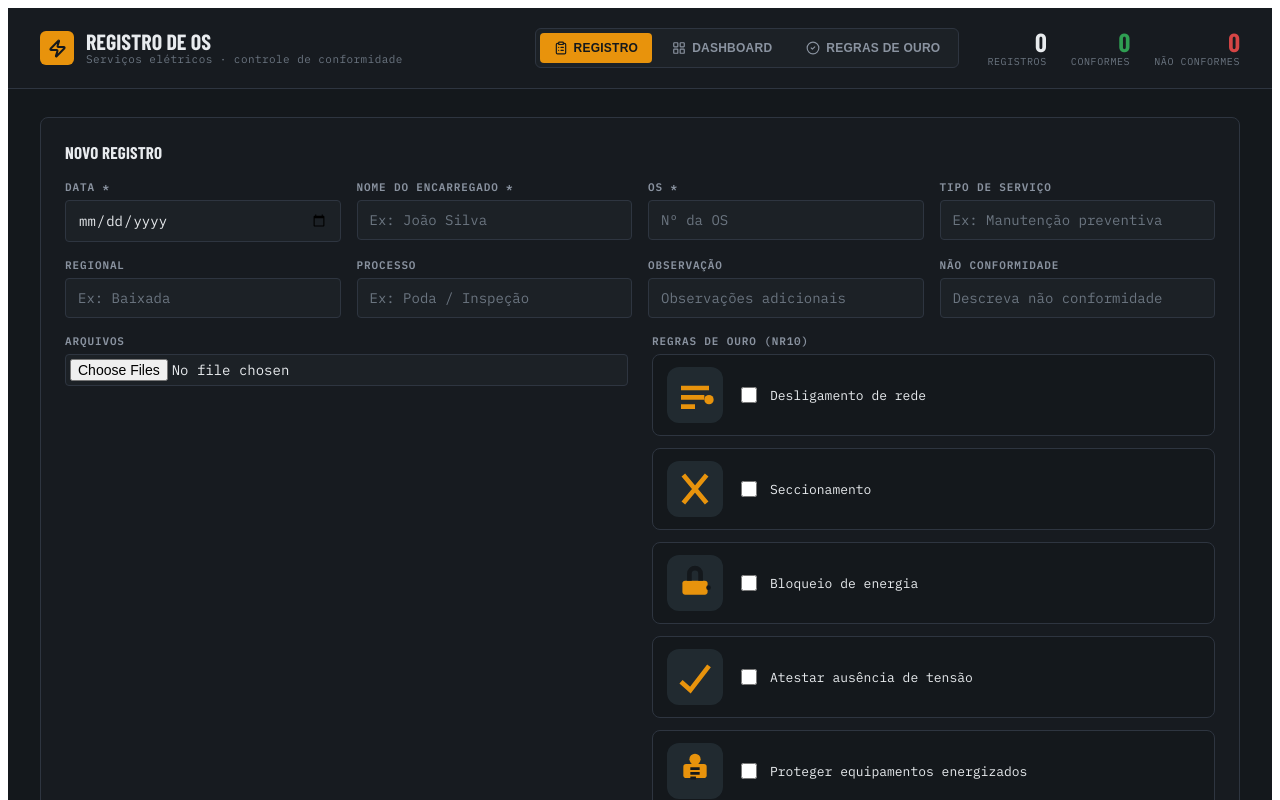
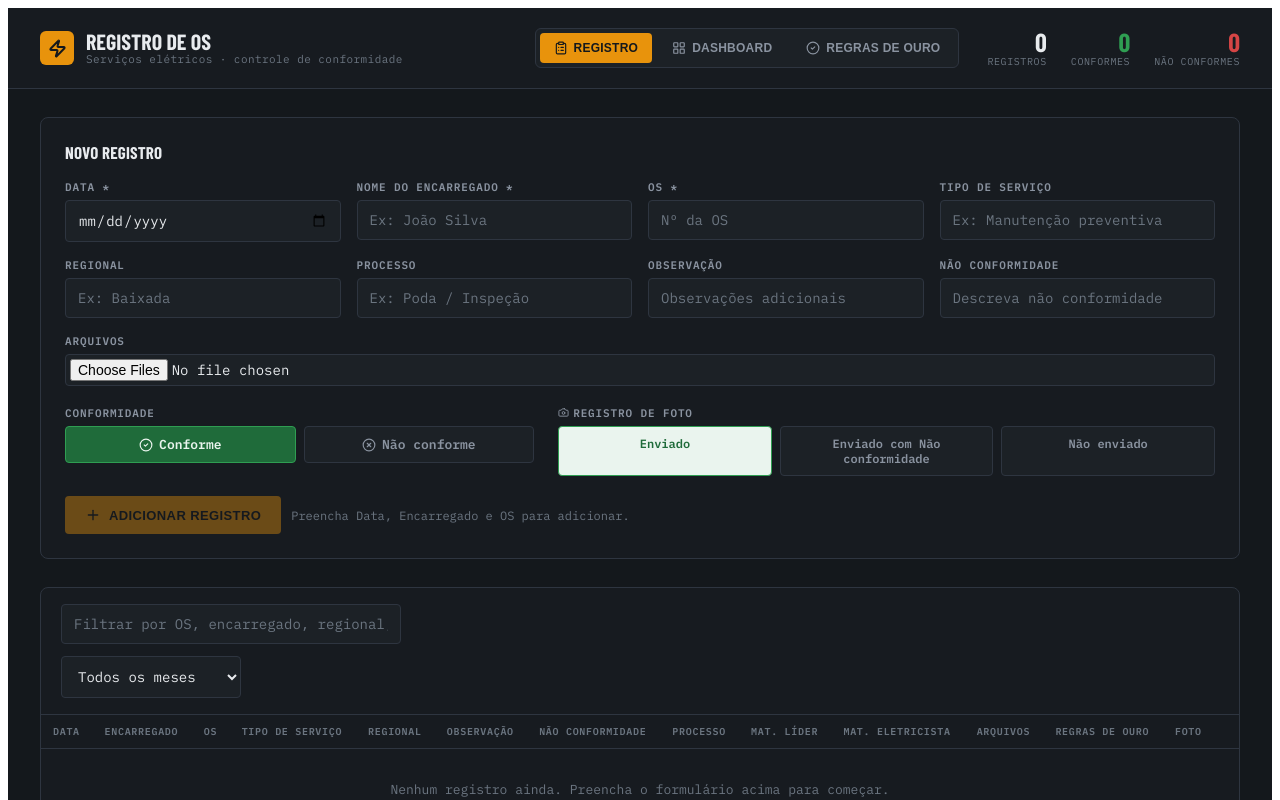
Before and after one commit to Cleytonnn/IndicaCMI, a React (Vite) app: page / in a window 1280 px wide. Shown: the top 800 px of the page. Built offline with nearby package versions, Linux system fonts and the light colour scheme; a web font is replaced by a local one.

Commit message:
Move regras de ouro para aba dedicada e remove controle da aba registro

```diff
--- a/src/registro-os.jsx
+++ b/src/registro-os.jsx
@@ -407,7 +407,7 @@ export default function App() {
             </div>
           </div>
 
-          <div style={{ display: "grid", gridTemplateColumns: "1fr 1fr", gap: 24, marginBottom: 20 }}>
+          <div style={{ display: "grid", gridTemplateColumns: "1fr", gap: 24, marginBottom: 20 }}>
             <div>
               <label className="field-label">Arquivos</label>
               <input type="file" multiple className="field-input" onChange={handleFilesUpload} style={{ padding: 4 }} />
@@ -424,25 +424,6 @@ export default function App() {
                   ))}
                 </div>
               )}
-            </div>
-            <div>
-              <label className="field-label">Regras de Ouro (NR10)</label>
-              <div style={{ display: "grid", gap: 12 }}>
-                {Object.entries(RULES_DE_OURO).map(([key, label]) => (
-                  <div key={key} style={{ display: "grid", gridTemplateColumns: "auto 1fr", gap: 14, alignItems: "center", padding: "12px 14px", background: form.regrasOuro[key] ? "#1F2E1F" : "#14181C", borderRadius: 8, border: "1px solid #2E3540" }}>
-                    <img src={getRuleImage(key)} alt={label} style={{ width: 56, height: 56, borderRadius: 12, objectFit: "cover", background: "#0F1519" }} />
-                    <label style={{ display: "flex", alignItems: "center", gap: 10, cursor: "pointer", margin: 0 }}>
-                      <input
-                        type="checkbox"
-                        checked={form.regrasOuro[key]}
-                        onChange={(e) => update("regrasOuro", { ...form.regrasOuro, [key]: e.target.checked })}
-                        style={{ width: 16, height: 16 }}
-                      />
-                      <span style={{ fontSize: 13, color: "#E8EBEE" }}>{label}</span>
-                    </label>
-                  </div>
-                ))}
-              </div>
             </div>
           </div>
 
@@ -669,6 +650,25 @@ export default function App() {
               REGRAS DE OURO / NR10
             </div>
           </div>
+          <div style={{ background: "#1C2126", border: "1px solid #2E3540", borderRadius: 8, padding: 20, marginBottom: 20 }}>
+            <div className="disp" style={{ fontSize: 15, fontWeight: 700, marginBottom: 12 }}>Marque as etapas aplicáveis ao registro atual</div>
+            <div style={{ display: "grid", gap: 12 }}>
+              {Object.entries(RULES_DE_OURO).map(([key, label]) => (
+                <div key={key} style={{ display: "grid", gridTemplateColumns: "auto 1fr", gap: 14, alignItems: "center", padding: "12px 14px", background: form.regrasOuro[key] ? "#1F2E1F" : "#14181C", borderRadius: 8, border: "1px solid #2E3540" }}>
+                  <img src={getRuleImage(key)} alt={label} style={{ width: 56, height: 56, borderRadius: 12, objectFit: "cover", background: "#0F1519" }} />
+                  <label style={{ display: "flex", alignItems: "center", gap: 10, cursor: "pointer", margin: 0 }}>
+                    <input
+                      type="checkbox"
+                      checked={form.regrasOuro[key]}
+                      onChange={(e) => update("regrasOuro", { ...form.regrasOuro, [key]: e.target.checked })}
+                      style={{ width: 16, height: 16 }}
+                    />
+                    <span style={{ fontSize: 13, color: "#E8EBEE" }}>{label}</span>
+                  </label>
+                </div>
+              ))}
+            </div>
+          </div>
           <div style={{ display: "grid", gridTemplateColumns: "repeat(3, minmax(0, 1fr))", gap: 16, marginBottom: 20 }}>
             {Object.entries(RULES_DE_OURO).map(([key, label]) => (
               <div key={key} style={{ background: "#1C2126", border: "1px solid #2E3540", borderRadius: 8, padding: 18 }}>
@@ -679,7 +679,7 @@ export default function App() {
             ))}
           </div>
           <div style={{ background: "#14181C", border: "1px solid #2E3540", borderRadius: 8, padding: 18 }}>
-            <div style={{ fontSize: 12, color: "#6B7580", marginBottom: 12 }}>Use a aba Registro para marcar quais regras de ouro se aplicam a cada serviço. Aqui você acompanha os itens NR10 mais utilizados no histórico.</div>
+            <div style={{ fontSize: 12, color: "#6B7580", marginBottom: 12 }}>A seleção feita aqui será aplicada ao registro atual. Depois volte à aba Registro para salvar ou editar o registro com essas regras.</div>
             <div style={{ display: "grid", gridTemplateColumns: "repeat(2, minmax(0, 1fr))", gap: 12 }}>
               {Object.entries(ruleCounts).map(([key, count]) => (
                 <div key={key} style={{ padding: 12, background: "#1C2126", borderRadius: 6, display: "flex", justifyContent: "space-between", alignItems: "center" }}>
```
